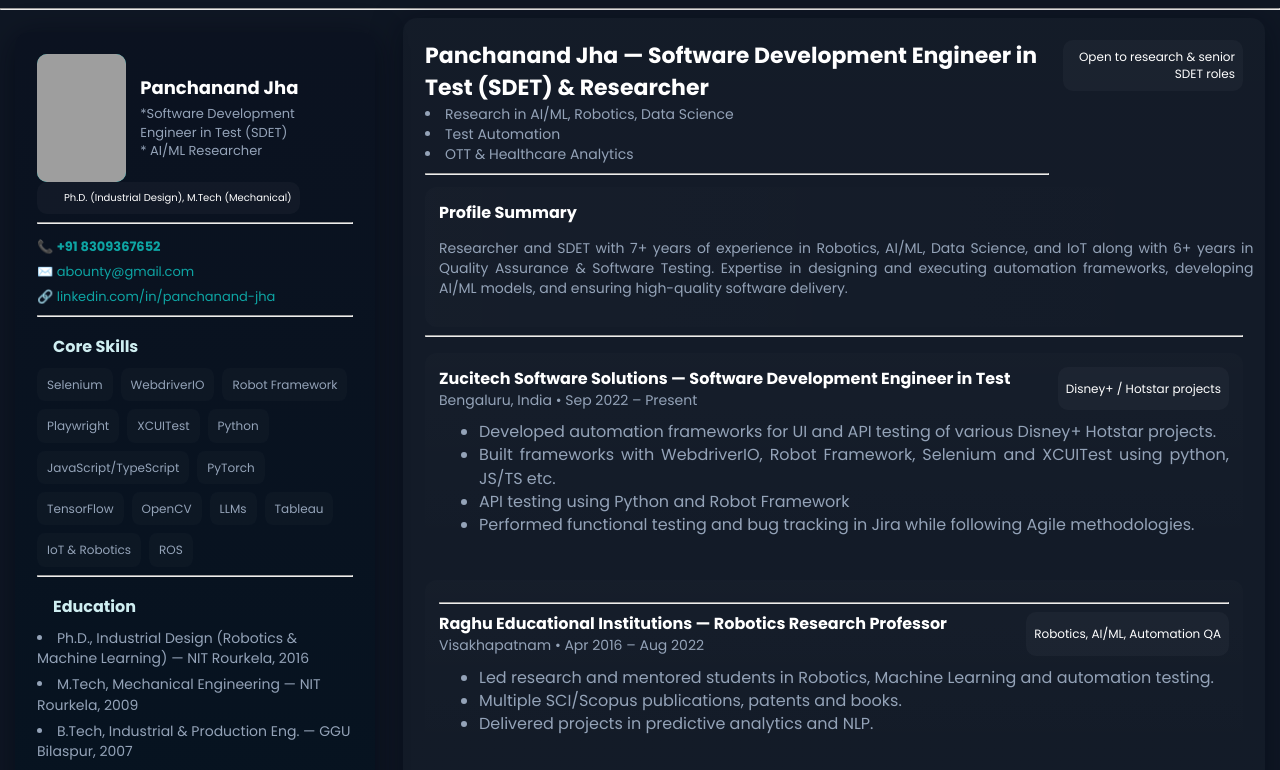
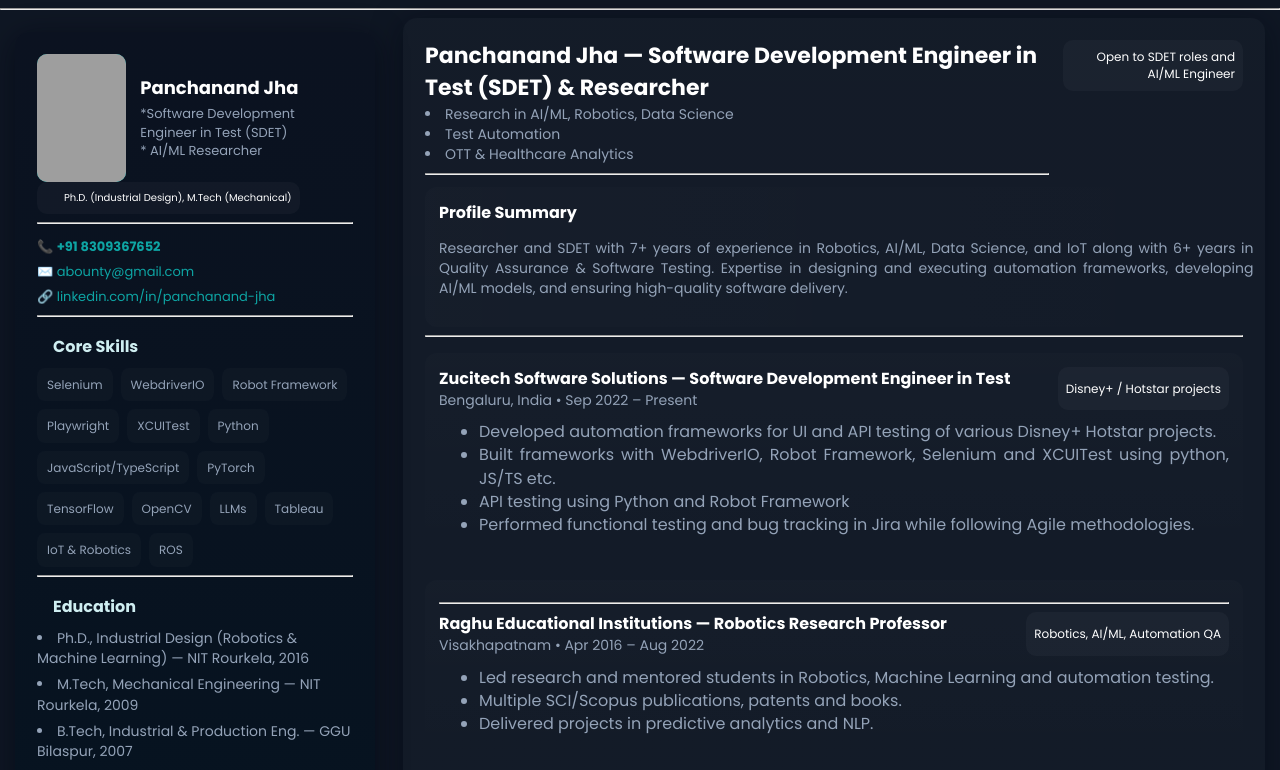
Before and after one commit to JAGUAR1617/panchanandJha, a plain HTML site: page index.html in a window 1280 px wide. Shown: the top 770 px of the page. Drawn offline with Linux system fonts and the light colour scheme; grey boxes are pictures that could not be loaded.

Commit message:
my progile

```diff
--- a/index.html
+++ b/index.html
@@ -139,7 +139,7 @@
                 </div>
 
                 <div style="text-align:right;min-width:180px">
-                    <div class="pill">Open to research & senior SDET roles</div>
+                    <div class="pill">Open to SDET roles and AI/ML Engineer</div>
                     <!-- <div style="margin-top:10px" class="muted">DOB: 01 Sep 1985</div> -->
                     <!-- <div style="margin-top:6px" class="muted">Languages: English, Hindi</div> -->
                 </div>
```
